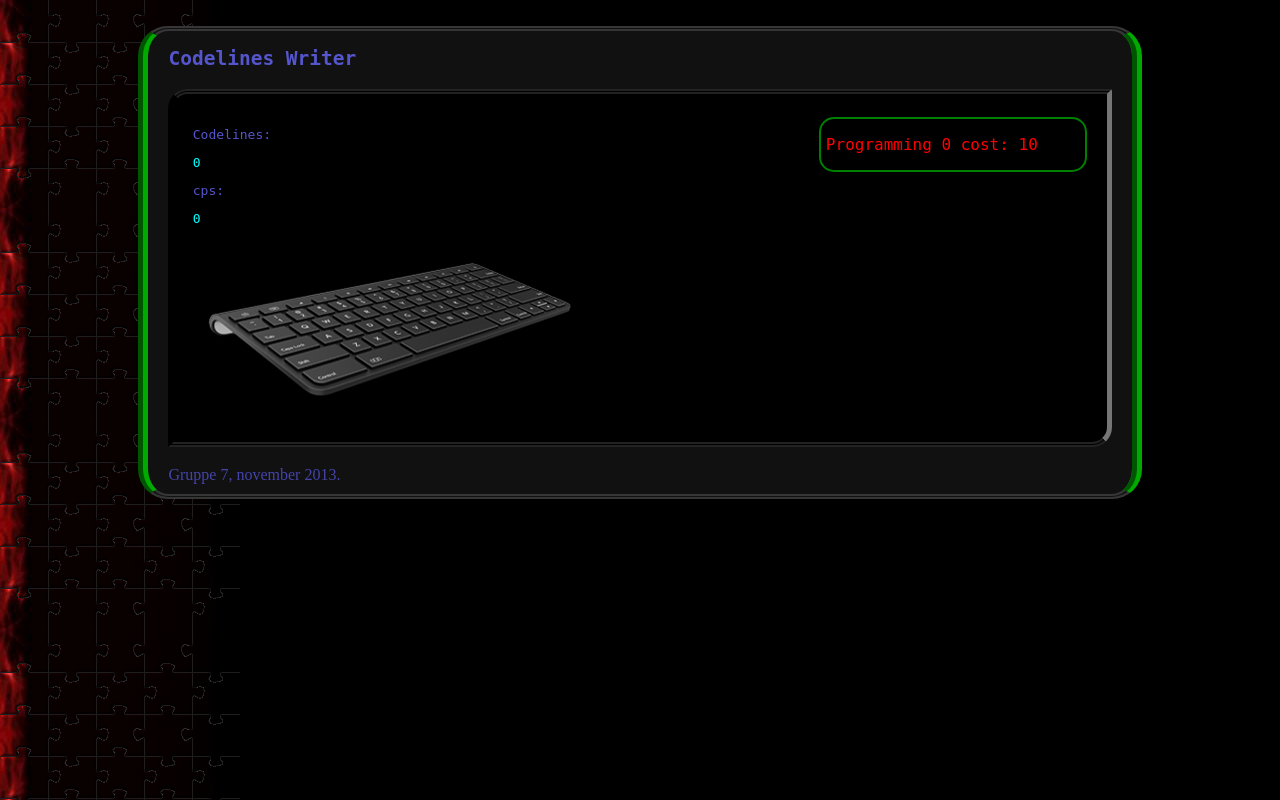
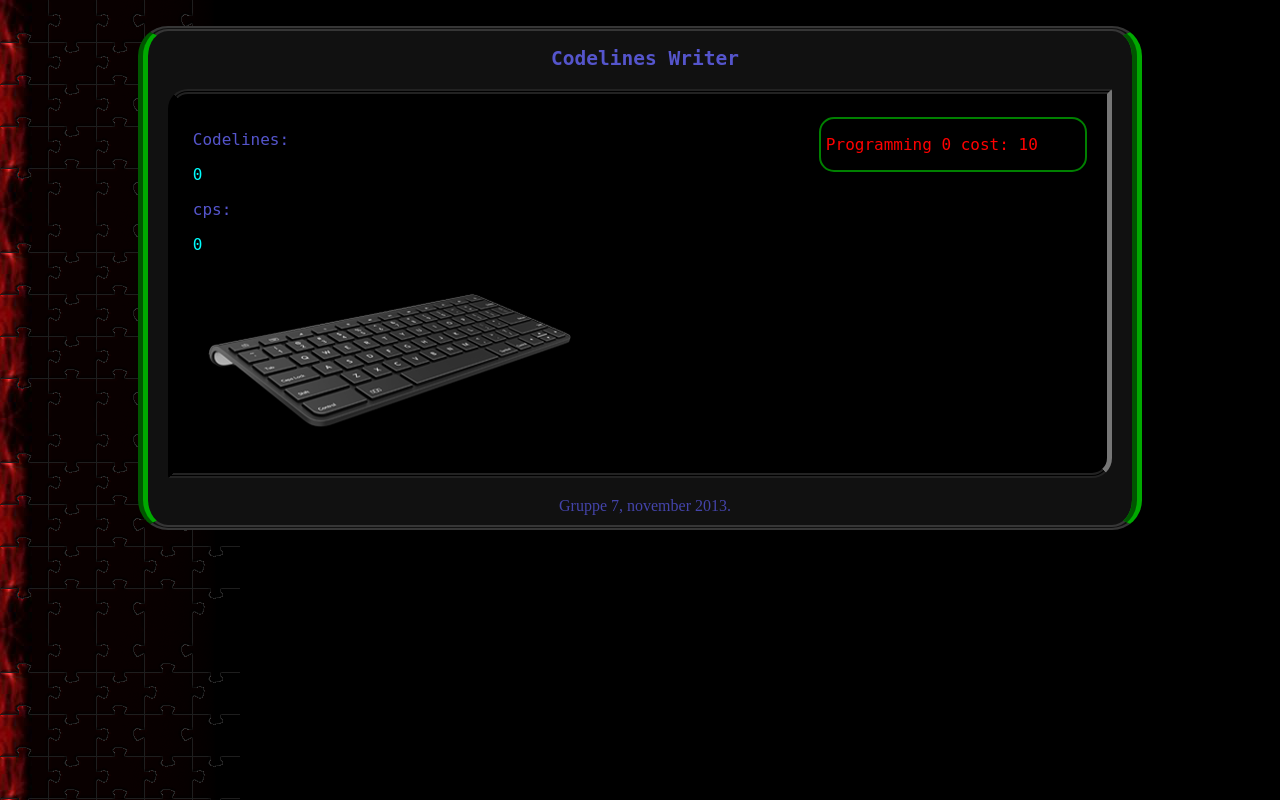
Before and after one commit to fwsGonzo/WebProsjekt, a PHP site: page /index.php?page=keyboard in a window 1280 px wide. Run offline with PHP 8.4, Linux system fonts and the light colour scheme.

Commit message:
Small design update
+ keyboard change (to .png - without background on picture)

```diff
--- a/footer.php
+++ b/footer.php
@@ -5,11 +5,8 @@
 			Gruppe 7, november 2013.
 
 		</footer>
-
-
 	</section>
 
-	<script src="web2.js" type="text/javascript"></script>
 
 </body>
 
--- a/header.php
+++ b/header.php
@@ -18,7 +18,6 @@
 		?>
 	</title>
 
-	<link rel="shortcut icon" href="favicon.ico" />
 	<link rel="stylesheet" id="stylesheet" title="Black" href="index.css" />
 
 	<script src="http://code.jquery.com/jquery-latest.min.js" type="text/javascript">
--- a/index.css
+++ b/index.css
@@ -61,12 +61,6 @@ p
 	color: #5555CC;
 }
 
-#menuframe
-{
-	/* Navigasjons linker */
-	margin: 2%;
-}
-
 a
 {
 	color: #4444DD;
@@ -78,11 +72,6 @@ a:hover
 a:visited,a:active
 {
 	color: #111188;
-}
-
-table, th, td
-{
-	border: 1px solid #151515;
 }
 
 #subframe
@@ -97,6 +86,7 @@ table, th, td
 	margin: 10px;
 	color: #4444AA;
 	padding-left: 10px;
+        text-align: center;
 }
 
 #leftSection, #middleSection, #rightSection
@@ -111,6 +101,12 @@ table, th, td
 #leftSection
 {
 	width: 30%;
+        font-size: 16px;
+}
+
+#codelines, #cps
+{
+    color: aqua;
 }
 /*End of leftsection*/
 
@@ -127,21 +123,6 @@ table, th, td
 	width: 30%;
 }
 
-
-
-.icon
-{
-	height: 64px;
-	width: 64px;
-}
-
-.icon img
-{
-	width: 100%;
-}
-/*End of rightsection*/
-
-
 .upgradeDiv
 {
     border: 2px solid green;
@@ -155,8 +136,4 @@ table, th, td
     color: red;
     padding-left: 5px;
 }
-
-#codelines, #cps
-{
-    color: aqua;
-}
+/*End of rightsection*/
```
Also changed, not shown: keyboard.jpg (deleted).
